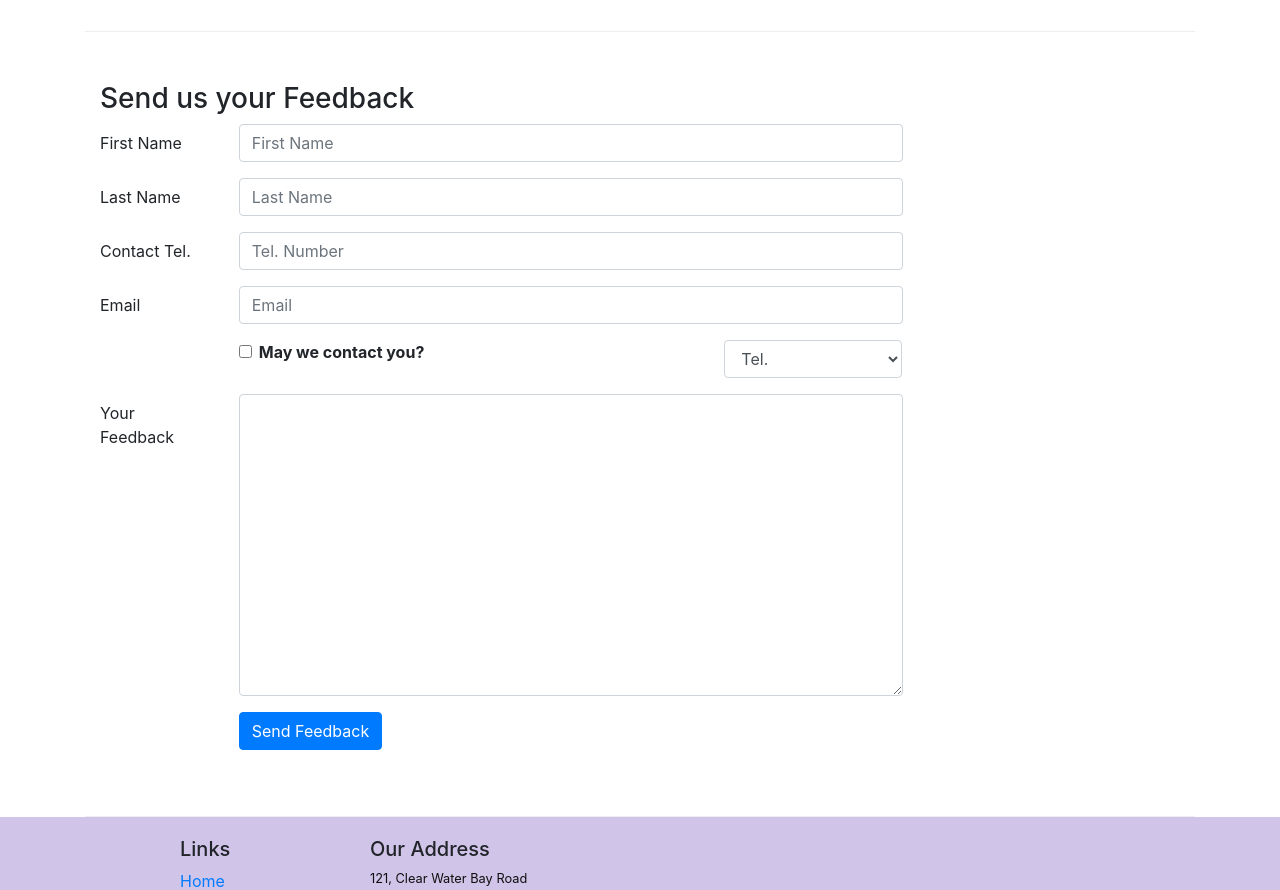
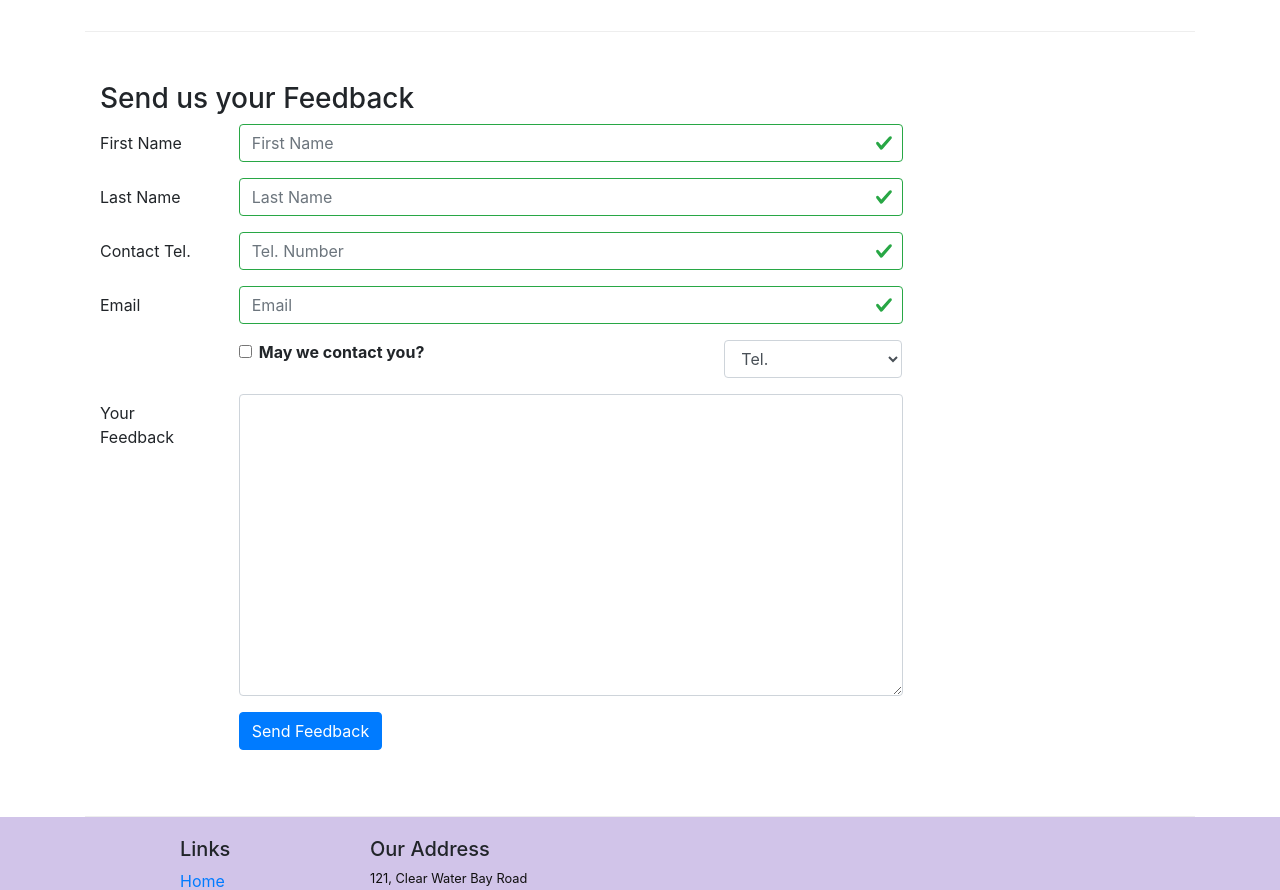
Before and after one commit to Drithyl/React-confusion, a React (Create React App) app: page /contactus in a window 1280 px wide. Shown: the part 840-1730 px from the top of the page. Built offline with nearby package versions, Linux system fonts and the light colour scheme.

Commit message:
Controlled Form - Input Validation

```diff
--- a/src/components/ContactComponent.js
+++ b/src/components/ContactComponent.js
@@ -1,6 +1,6 @@
 
 import React, { Component } from 'react';
-import { Breadcrumb, BreadcrumbItem, Button, Form, FormGroup, Label, Input, Col } from "reactstrap";
+import { Breadcrumb, BreadcrumbItem, Button, Form, FormGroup, Label, Input, Col, FormFeedback } from "reactstrap";
 import { Link } from "react-router-dom";
 
 class Contact extends Component {
@@ -15,12 +15,23 @@ class Contact extends Component {
       email: "",
       agree: false,
       contactType: "Tel.",
-      message: ""
+      message: "",
+
+      //will keep track of which form fields have been altered so that
+      //if it hasn't even been touched, we should not validate the input at all
+      //The first time the user modifies it, this value will flip to true
+      touched: {
+        firstname: false,
+        lastname: false,
+        telnum: false,
+        email: false
+      }
     };
 
     //bind the class context into the functions so the this keyword can be used inside them
     this.handleSubmit = this.handleSubmit.bind(this);
     this.handleInputChange = this.handleInputChange.bind(this);
+    this.handleBlue = this.handleBlur.bind(this);
   }
 
   //handlers for the below's form's input to change the state
@@ -51,8 +62,73 @@ class Contact extends Component {
     event.preventDefault();
   }
 
+  //will indicate which particular field has been modified. Each input box has the
+  //on-blur event which will trigger when it is first clicked. The reason this
+  //is a function within a function is because it is first passed as a handler
+  //for the event attribute in the render method below calling it and passing
+  //the field name that it concerns, and returns the actual handler function
+  //for the event to use
+  handleBlur = (field) => (evt) =>
+  {
+    this.setState({
+      touched: { ...this.state.touched, [field]: true}
+    })
+  }
+
+  validate(firstname, lastname, telnum, email)
+  {
+    const errors = {
+      firstname: "",
+      lastname: "",
+      telnum: "",
+      email: ""
+    };
+
+    const reg = /^\d+$/;
+
+    if (this.state.touched.firstname === true)
+    {
+      if (firstname.length < 3)
+      {
+        errors.firstname = "First Name should be >= 3 characters";
+      }
+
+      else if (firstname.length > 10)
+      {
+        errors.firstname = "First Name should be <= 10 characters";
+      }
+    }
+
+    if (this.state.touched.lastname === true)
+    {
+      if (lastname.length < 3)
+      {
+        errors.lastname = "Last Name should be >= 3 characters";
+      }
+
+      else if (lastname.length > 10)
+      {
+        errors.lastname = "Last Name should be <= 10 characters";
+      }
+    }
+
+    if (this.state.touched.telnum === true && reg.test(telnum) === false)
+    {
+      errors.telnum = "Tel. Number should contain only numbers";
+    }
+
+    if (this.state.touched.email === true && email.includes("@") === false)
+    {
+      errors.email = "Email should contain a @";
+    }
+
+    return errors;
+  }
+
   render()
   {
+    const errors = this.validate(this.state.firstname, this.state.lastname, this.state.telnum, this.state.email);
+
     return(
       <div className="container">
         <div className="row">
@@ -119,10 +195,35 @@ class Contact extends Component {
                 {/* Col md={X} is like using div className="col-X" */}
                 <Col md={10}>
                   {/* By tying the value to the state this becomes a controlled form,
-                      since the state becomes the single source of truth. We also add
-                      the handler function for the on-change event where we will be
-                      updating the value of the state with what the user inputted */}
-                  <Input type="text" id="firstname" name="firstname" placeholder="First Name" value={this.state.firstname} onChange={this.handleInputChange} />
+                      since the state becomes the single source of truth.
+
+                      The valid and invalid attributes will mark the field as valid
+                      or invalid depending on whether the errors object contains
+                      an error for this field.
+
+                      Add also the handler for when the user first writes in
+                      a field and clicks out of it, which will call it to pass
+                      the name of the field in question, which then returns the
+                      function that is used as handler.
+
+                      We add also the handler function for the on-change event
+                      where we will be updating the value of the state with
+                      what the user inputted */}
+                  <Input
+                    type="text"
+                    id="firstname"
+                    name="firstname"
+                    placeholder="First Name"
+                    value={this.state.firstname}
+                    valid={errors.firstname === ""}
+                    invalid={errors.firstname !== ""}
+                    onBlur={this.handleBlur("firstname")}
+                    onChange={this.handleInputChange}
+                  />
+
+                  {/* FormFeedback will display whatever we put inside it to give
+                      some feedback to the users of the form */}
+                  <FormFeedback>{errors.firstname}</FormFeedback>
                 </Col>
               </FormGroup>
 
@@ -130,7 +231,18 @@ class Contact extends Component {
                 <Label htmlFor="lastname" md={2}>Last Name</Label>
 
                 <Col md={10}>
-                  <Input type="text" id="lastname" name="lastname" placeholder="Last Name" value={this.state.lastname} onChange={this.handleInputChange} />
+                  <Input
+                    type="text"
+                    id="lastname"
+                    name="lastname"
+                    placeholder="Last Name"
+                    value={this.state.lastname}
+                    valid={errors.lastname === ""}
+                    invalid={errors.lastname !== ""}
+                    onBlur={this.handleBlur("lastname")}
+                    onChange={this.handleInputChange}
+                  />
+                  <FormFeedback>{errors.lastname}</FormFeedback>
                 </Col>
               </FormGroup>
 
@@ -138,7 +250,18 @@ class Contact extends Component {
                 <Label htmlFor="telnum" md={2}>Contact Tel.</Label>
 
                 <Col md={10}>
-                  <Input type="tel" id="telnum" name="telnum" placeholder="Tel. Number" value={this.state.telnum} onChange={this.handleInputChange} />
+                  <Input
+                    type="tel"
+                    id="telnum"
+                    name="telnum"
+                    placeholder="Tel. Number"
+                    value={this.state.telnum}
+                    valid={errors.telnum === ""}
+                    invalid={errors.telnum !== ""}
+                    onBlur={this.handleBlur("telnum")}
+                    onChange={this.handleInputChange}
+                  />
+                  <FormFeedback>{errors.telnum}</FormFeedback>
                 </Col>
               </FormGroup>
 
@@ -146,7 +269,18 @@ class Contact extends Component {
                 <Label htmlFor="email" md={2}>Email</Label>
 
                 <Col md={10}>
-                  <Input type="email" id="email" name="email" placeholder="Email" value={this.state.email} onChange={this.handleInputChange} />
+                  <Input
+                    type="email"
+                    id="email"
+                    name="email"
+                    placeholder="Email"
+                    value={this.state.email}
+                    valid={errors.email === ""}
+                    invalid={errors.email !== ""}
+                    onBlur={this.handleBlur("email")}
+                    onChange={this.handleInputChange}
+                  />
+                  <FormFeedback>{errors.email}</FormFeedback>
                 </Col>
               </FormGroup>
 
@@ -158,13 +292,23 @@ class Contact extends Component {
                   {/* Create a checkbox group */}
                   <FormGroup check>
                     <Label check>
-                      <Input type="checkbox" name="agree" checked={this.state.agree} onChange={this.handleInputChange} /> {" "}<strong>May we contact you?</strong>
+                      <Input
+                        type="checkbox"
+                        name="agree"
+                        checked={this.state.agree}
+                        onChange={this.handleInputChange}
+                      /> {" "}<strong>May we contact you?</strong>
                     </Label>
                   </FormGroup>
                 </Col>
 
                 <Col md={{size: 3, offset: 1}}>
-                  <Input type="select" name="contactType" value={this.state.contactType} onChange={this.handleInputChange}>
+                  <Input
+                    type="select"
+                    name="contactType"
+                    value={this.state.contactType}
+                    onChange={this.handleInputChange}
+                  >
                     <option>Tel.</option>
                     <option>Email</option>
                   </Input>
@@ -175,7 +319,14 @@ class Contact extends Component {
                 <Label htmlFor="message" md={2}>Your Feedback</Label>
 
                 <Col md={10}>
-                  <Input type="textarea" id="message" name="message" rows="12" value={this.state.message} onChange={this.handleInputChange} />
+                  <Input
+                    type="textarea"
+                    id="message"
+                    name="message"
+                    rows="12"
+                    value={this.state.message}
+                    onChange={this.handleInputChange}
+                  />
                 </Col>
               </FormGroup>
 
```
